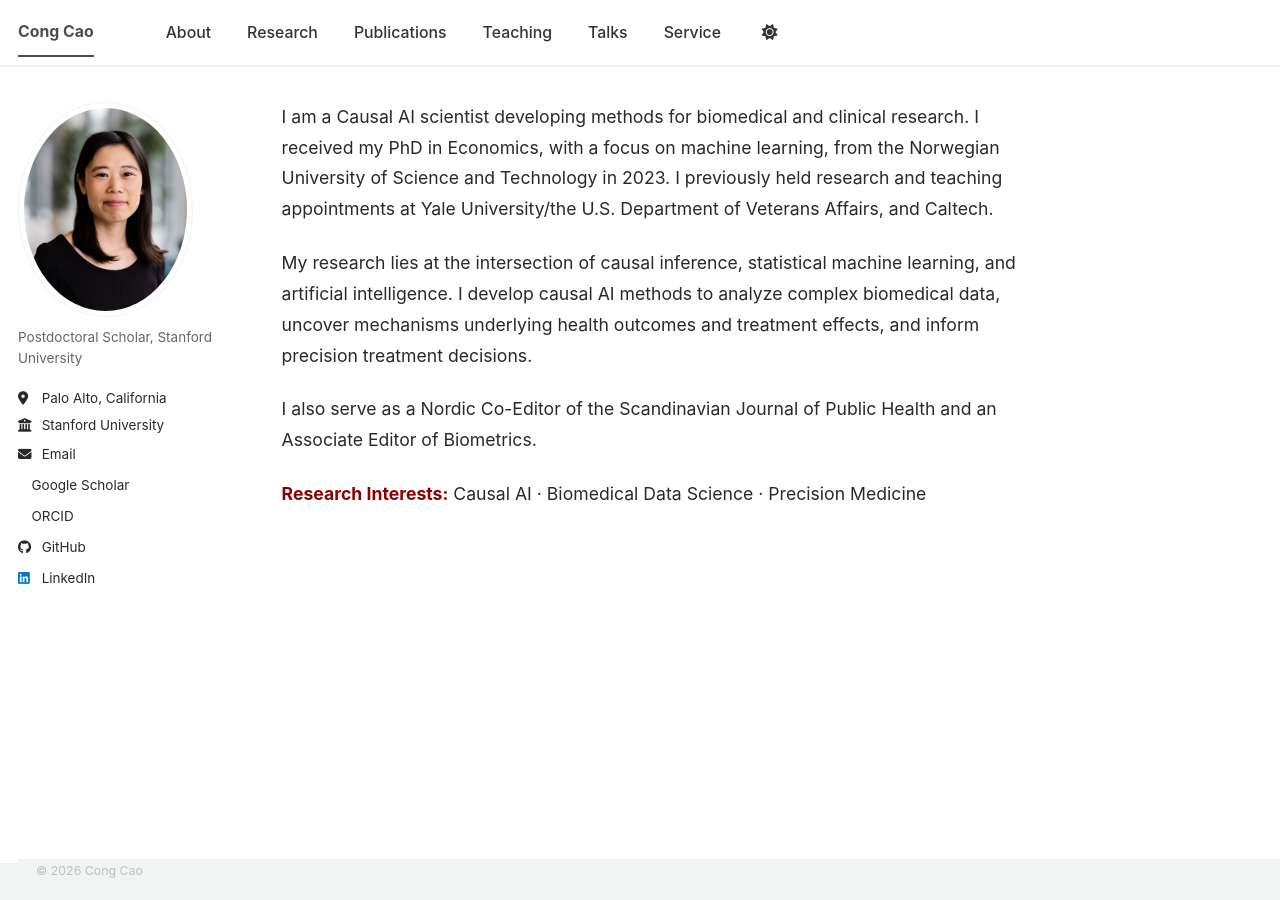
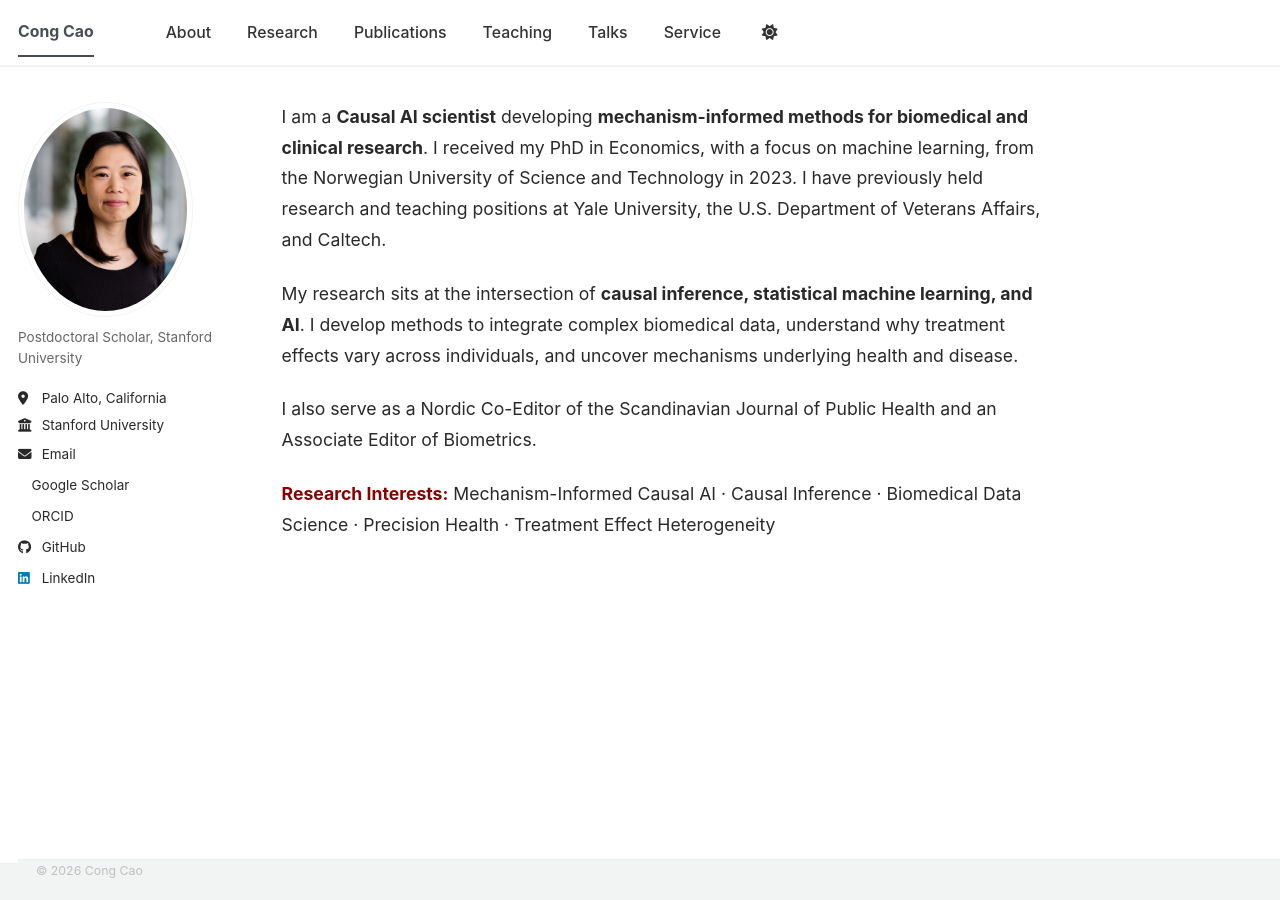
Before and after one commit to congca0/congca0.github.io, a Jekyll site: the page built from about.md, in a window 1280 px wide. Built offline with Jekyll 4.4.1, drawn with Linux system fonts in a browser that asks for light colours; a style sheet for code colours, icons or effects is not loaded; our own code applies the rules of GitHub Pages for plain Markdown files.

Commit message:
Update about.md

```diff
--- a/about.md
+++ b/about.md
@@ -2,10 +2,11 @@
 permalink: /
 author_profile: true
 ---
-I am a Causal AI scientist developing methods for biomedical and clinical research. I received my PhD in Economics, with a focus on machine learning, from the Norwegian University of Science and Technology in 2023. I previously held research and teaching appointments at Yale University/the U.S. Department of Veterans Affairs, and Caltech.
 
-My research lies at the intersection of causal inference, statistical machine learning, and artificial intelligence. I develop causal AI methods to analyze complex biomedical data, uncover mechanisms underlying health outcomes and treatment effects, and inform precision treatment decisions.
+I am a **Causal AI scientist** developing **mechanism-informed methods for biomedical and clinical research**. I received my PhD in Economics, with a focus on machine learning, from the Norwegian University of Science and Technology in 2023. I have previously held research and teaching positions at Yale University, the U.S. Department of Veterans Affairs, and Caltech.
+
+My research sits at the intersection of **causal inference, statistical machine learning, and AI**. I develop methods to integrate complex biomedical data, understand why treatment effects vary across individuals, and uncover mechanisms underlying health and disease.
 
 I also serve as a Nordic Co-Editor of the Scandinavian Journal of Public Health and an Associate Editor of Biometrics.
 
-<strong style="color: #8B0000;">Research Interests:</strong> Causal AI · Biomedical Data Science · Precision Medicine
+<strong style="color: #8B0000;">Research Interests:</strong> Mechanism-Informed Causal AI · Causal Inference · Biomedical Data Science · Precision Health · Treatment Effect Heterogeneity
```
